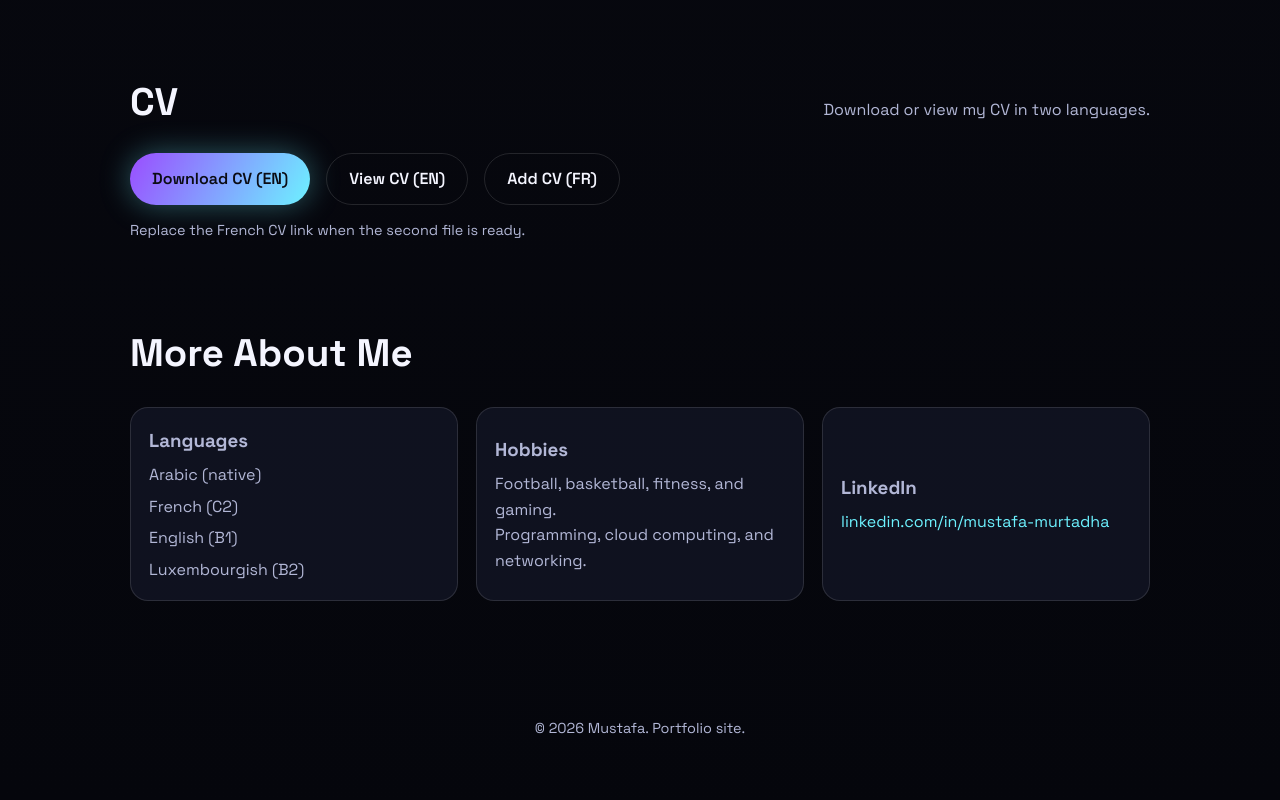
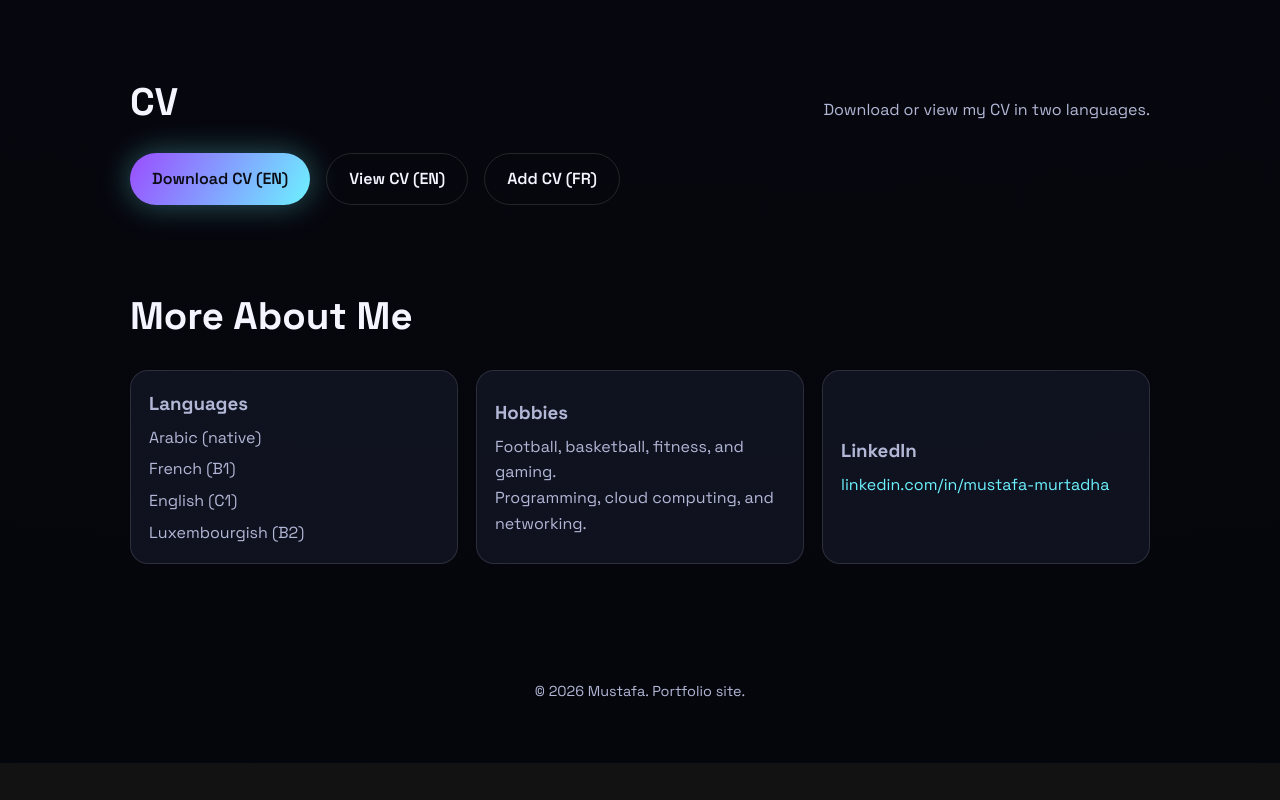
Before and after one commit to Murmu845/Murmu845.github.io, a plain HTML site: page index.html in a window 1280 px wide. Shown: the part 5234-6034 px from the top of the page. After the commit the page ends 5997 px from the top, so only its background shows below. Drawn offline with Linux system fonts and the light colour scheme.

Commit message:
2/6/2026

```diff
--- a/index.html
+++ b/index.html
@@ -432,7 +432,7 @@
           <a class="btn ghost" href="CV.MAIN-11.24.2025.pdf" target="_blank" rel="noopener">View CV (EN)</a>
           <a class="btn ghost" href="#" aria-disabled="true">Add CV (FR)</a>
         </div>
-        <p class="hint">Replace the French CV link when the second file is ready.</p>
+        <p class="hint"></p>
       </section>
 
       <section class="section" id="contact">
@@ -444,8 +444,8 @@
             <h3>Languages</h3>
             <div class="language-list">
               <p>Arabic (native)</p>
-              <p>French (C2)</p>
-              <p>English (B1)</p>
+              <p>French (B1)</p>
+              <p>English (C1)</p>
               <p>Luxembourgish (B2)</p>
             </div>
           </div>
```
